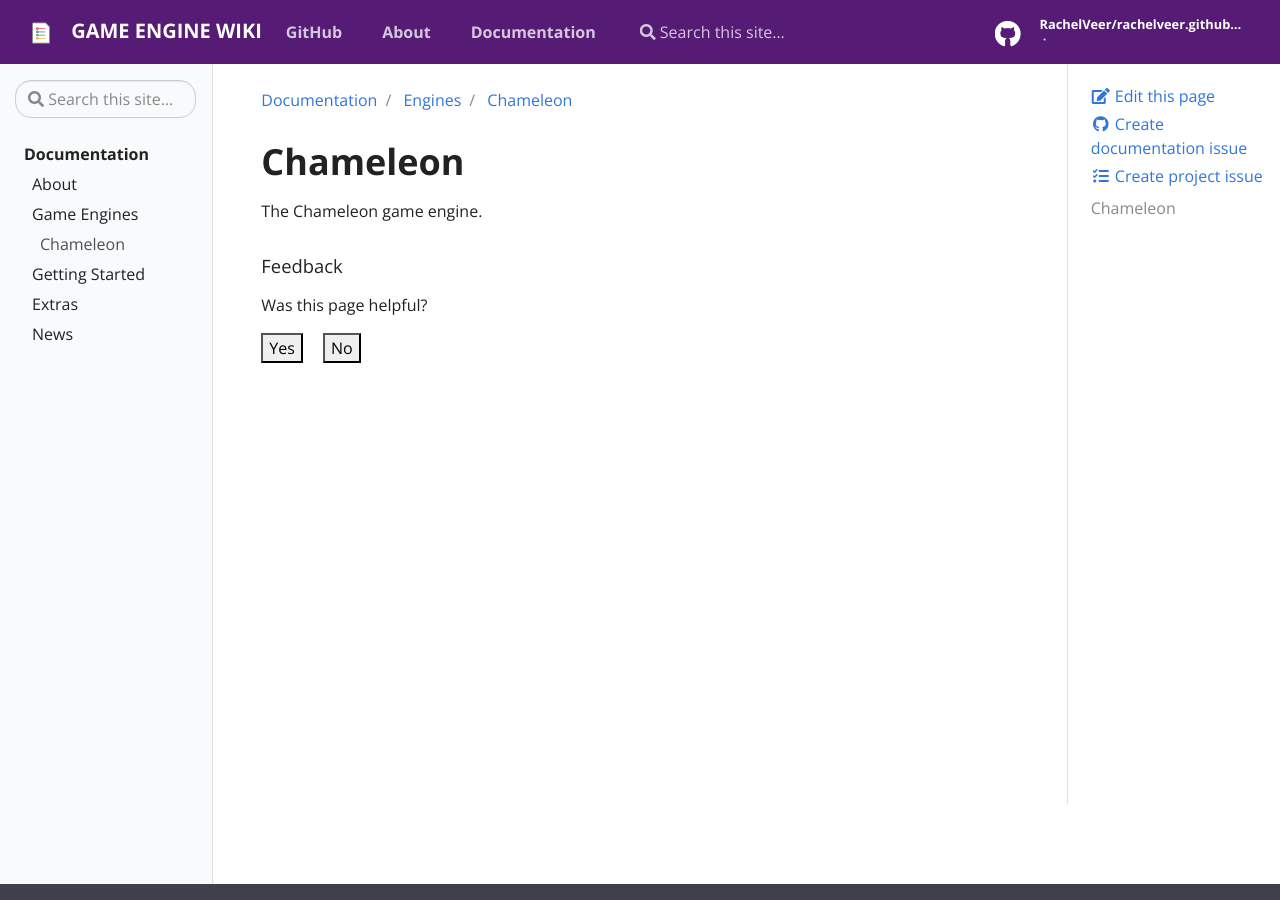
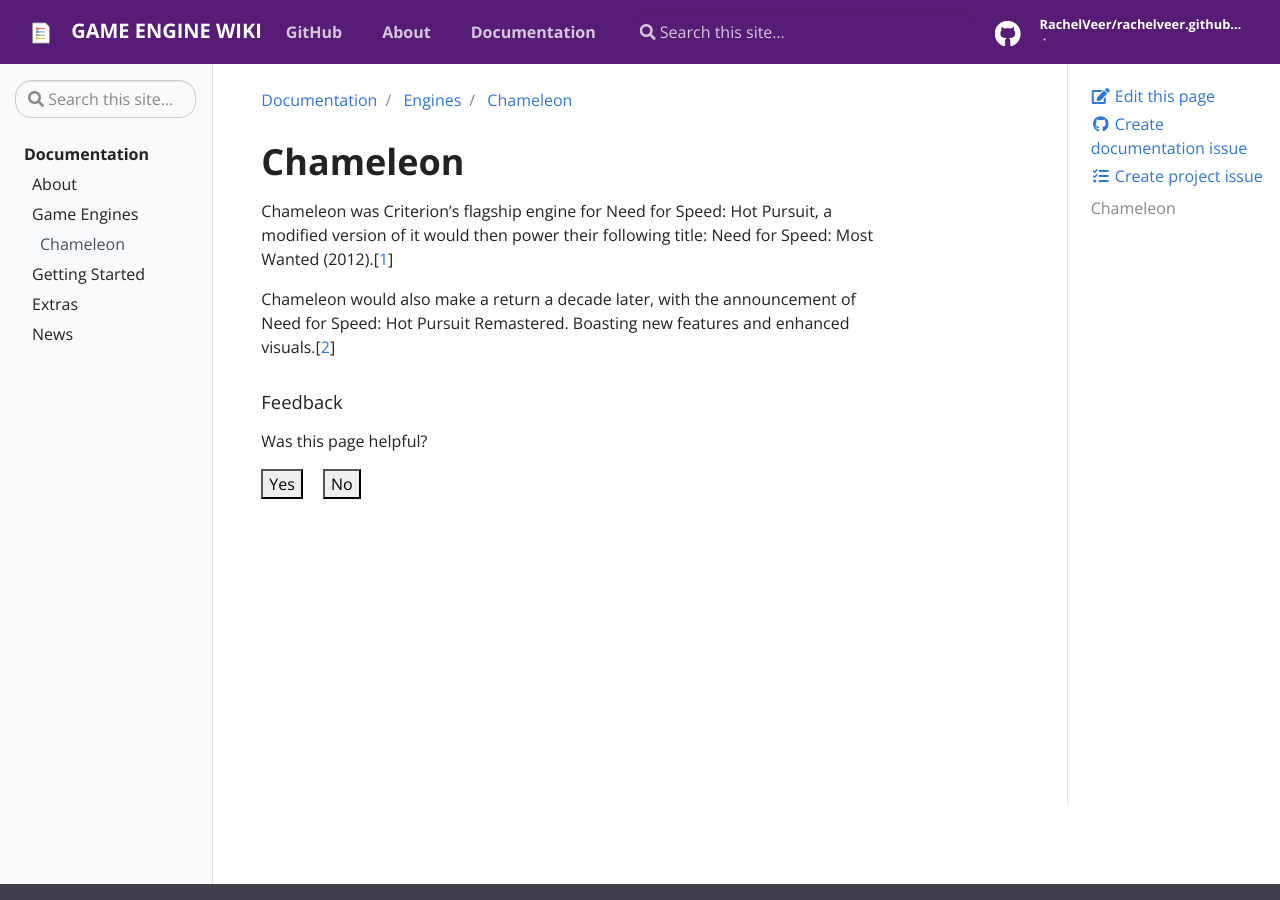
Before and after one commit to RachelVeer/rachelveer.github.io, a Jekyll site: the page built from _docs/engines/chameleon.md, in a window 1280 px wide and 900 px high. Built offline with Jekyll 4.4.1, drawn with Linux system fonts in a browser that asks for light colours.

Commit message:
Update chameleon.md

```diff
--- a/_docs/engines/chameleon.md
+++ b/_docs/engines/chameleon.md
@@ -2,4 +2,9 @@
 title: Chameleon
 ---
 # Chameleon
-The Chameleon game engine.
+Chameleon was Criterion's flagship engine for Need for Speed: Hot Pursuit, a modified version of it would then power their following title: Need for Speed: Most Wanted (2012).[[1]]
+
+Chameleon would also make a return a decade later, with the announcement of Need for Speed: Hot Pursuit Remastered. Boasting new features and enhanced visuals.[[2]]
+
+[1]: <https://twitter.com/needforspeed/status/225615557972606976> "Need for Speed on Twitter: 'It's an evolved engine'"
+[2]: <https://www.ea.com/games/need-for-speed/need-for-speed-hot-pursuit-remastered/news/announcing-nfs-hp-remastered?utm_campaign=nfshpr_hd_ww_ic_soco_twt_tw-nfs-hp-remastered&utm_source=twitter&utm_medium=social&cid=65639&ts=1601910197242>  "Need for Speed: FLOOR IT IN NEED FOR SPEED™ HOT PURSUIT REMASTERED ON NOVEMBER 6"
```
